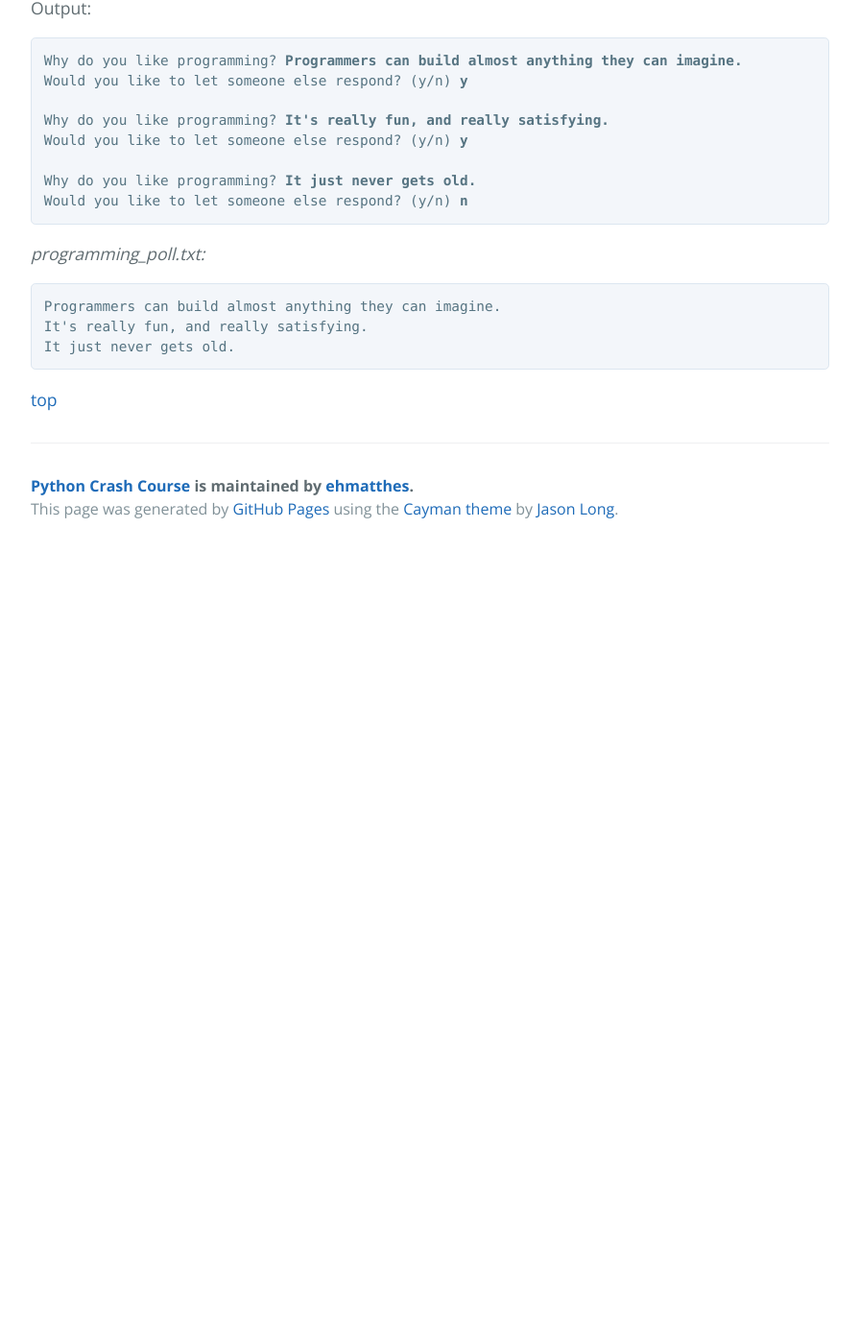
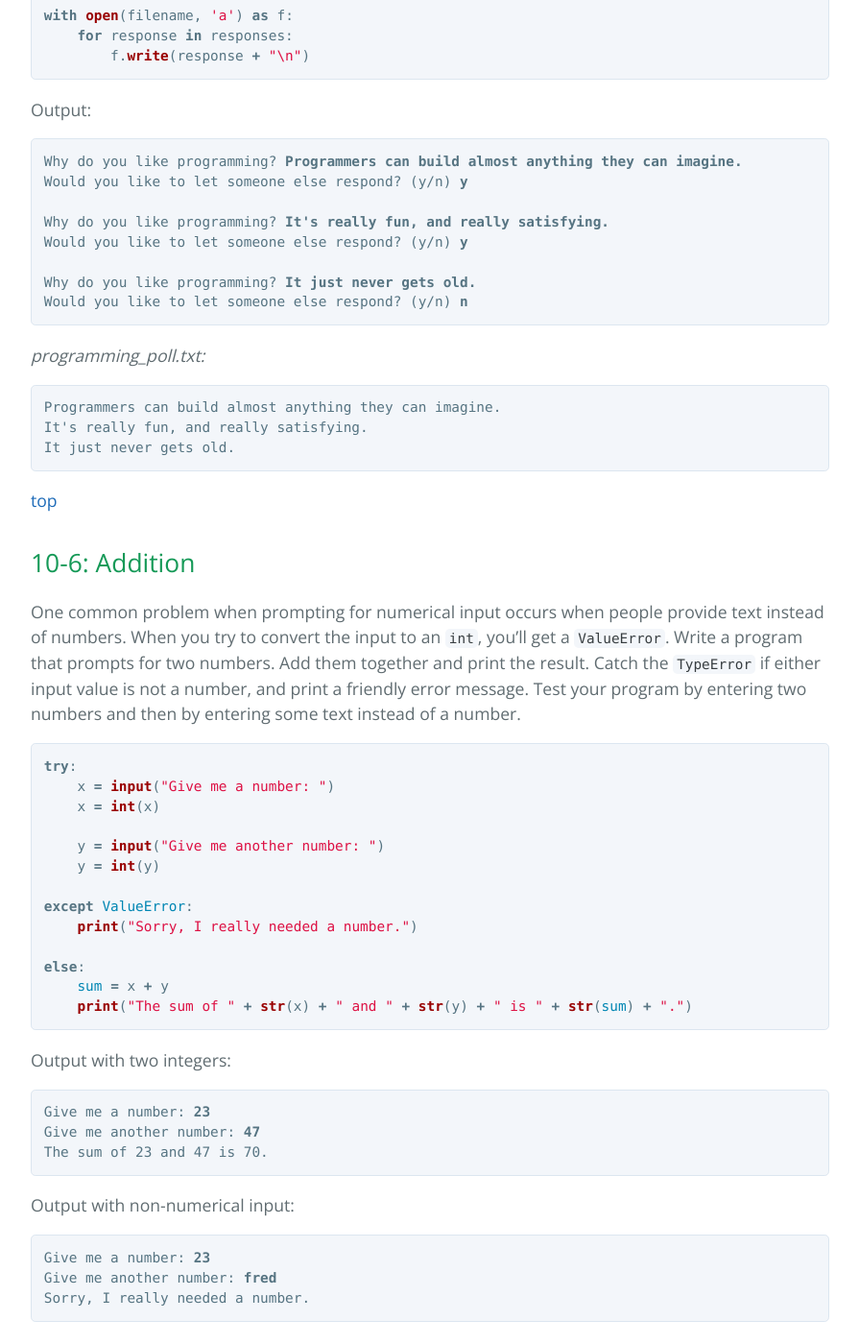
Before and after one commit to ehmatthes/pcc, a Jekyll site: the page built from solutions/chapter_10.md, in a window 1280 px wide and 1400 px high, scrolled down 4924 px. Shown: the whole window at 96% size, without its empty margins (192-1087 px from the left). Built offline with Jekyll 4.4.1, drawn with Linux system fonts in a browser that asks for light colours; before the commit the page ends 5498 px from its top, so only the background shows below that; some of the changed text lies outside the part shown.

Commit message:
Through 10-6.

````diff
--- a/solutions/chapter_10.md
+++ b/solutions/chapter_10.md
@@ -8,6 +8,10 @@ title: Solutions - Chapter 10
 - [10-3: Guest](#guest)
 - [10-4: Guest Book](#guest-book)
 - [10-5: Programming Poll](#programming-poll)
+- [10-6: Addition](#addition)
+- [10-7: Addition Calculator](#addition-calculator)
+- [10-8: Cats and Dogs](#cats-and-dogs)
+- [10-9: Silent Cats and Dogs](#silent-cats-and-dogs)
 
 Back to [solutions](README.html).
 
@@ -238,3 +242,42 @@ It just never gets old.
 ```
 
 [top](#)
+
+10-6: Addition
+---
+
+One common problem when prompting for numerical input occurs when people provide text instead of numbers. When you try to convert the input to an `int`, you'll get a `ValueError`. Write a program that prompts for two numbers. Add them together and print the result. Catch the `TypeError` if either input value is not a number, and print a friendly error message. Test your program by entering two numbers and then by entering some text instead of a number.
+
+```python
+try:
+    x = input("Give me a number: ")
+    x = int(x)
+
+    y = input("Give me another number: ")
+    y = int(y)
+
+except ValueError:
+    print("Sorry, I really needed a number.")
+
+else:
+    sum = x + y
+    print("The sum of " + str(x) + " and " + str(y) + " is " + str(sum) + ".")
+```
+
+Output with two integers:
+
+<pre>
+Give me a number: <b>23</b>
+Give me another number: <b>47</b>
+The sum of 23 and 47 is 70.
+</pre>
+
+Output with non-numerical input:
+
+<pre>
+Give me a number: <b>23</b>
+Give me another number: <b>fred</b>
+Sorry, I really needed a number.
+</pre>
+
+[top](#)
````
